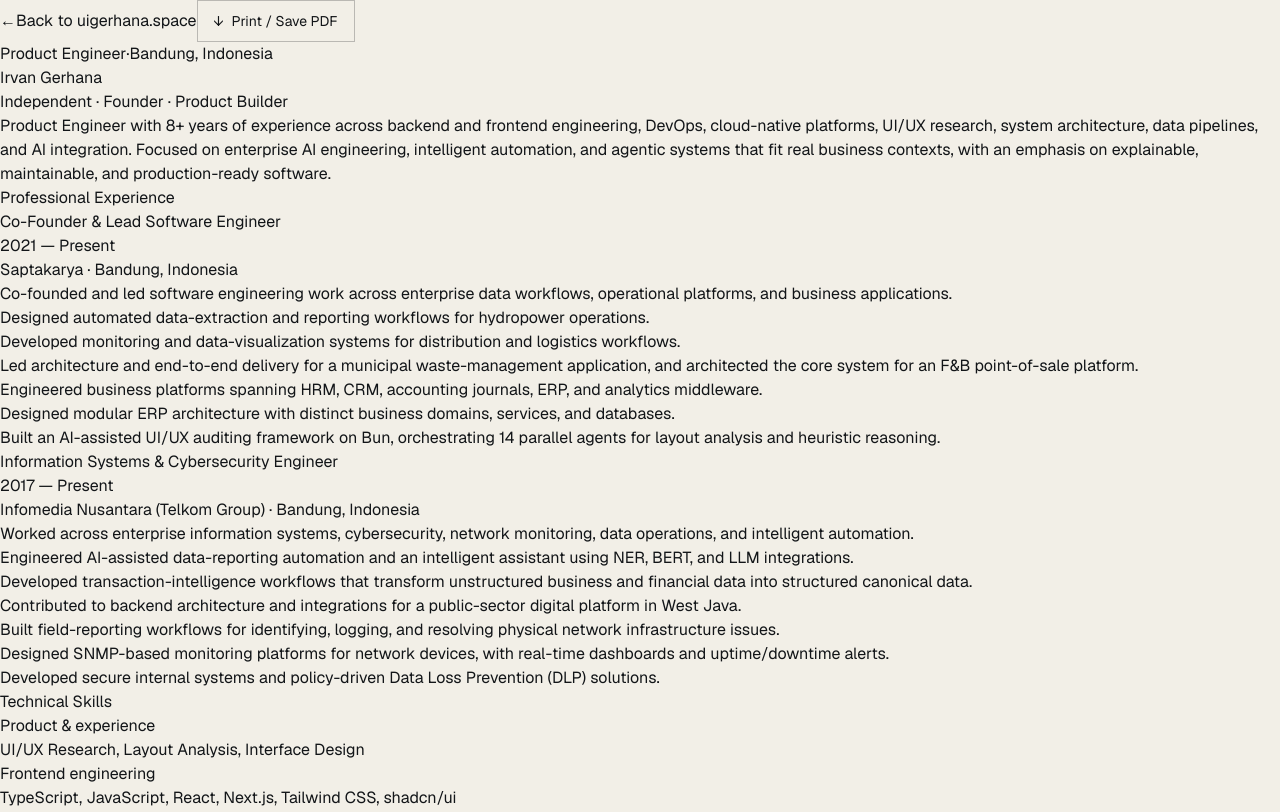
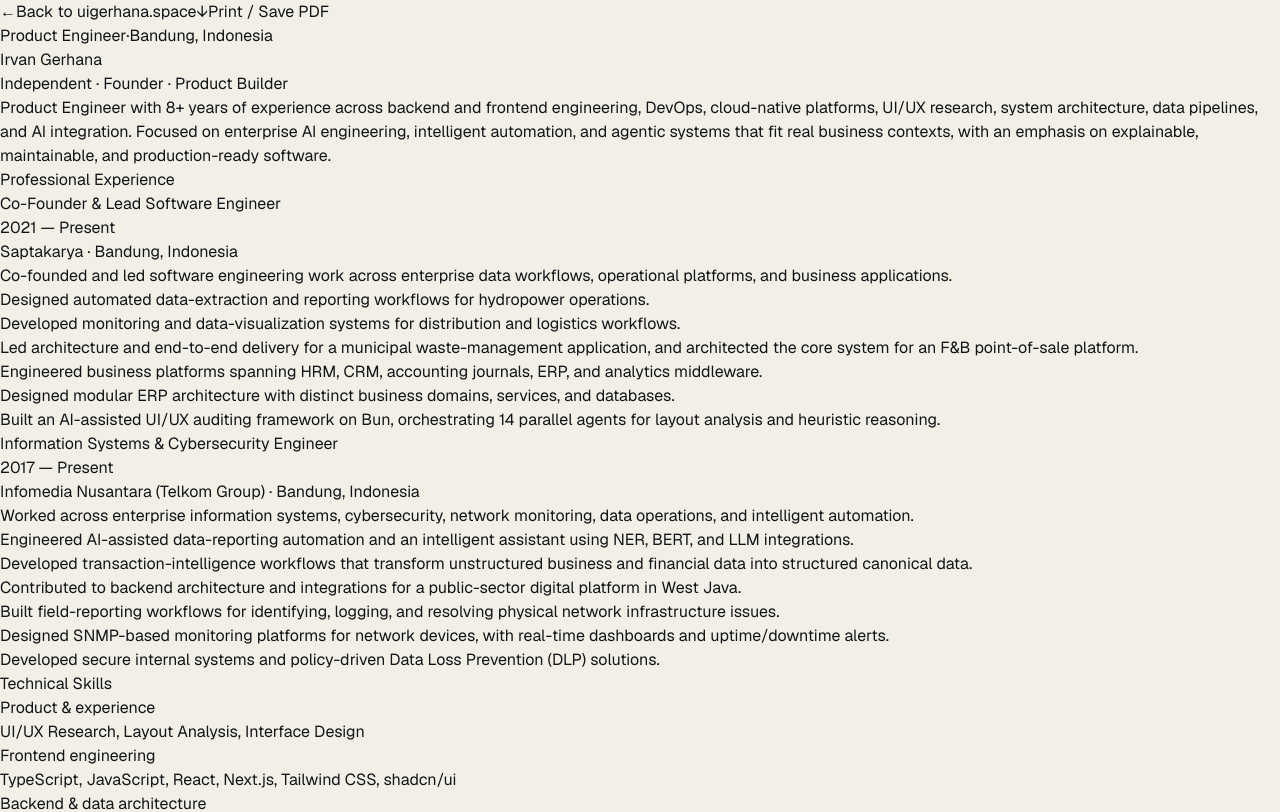
Before and after one commit to weexdayend/uigerhana-space, a Next.js app: page /cv in a window 1280 px wide. Shown: the top 812 px of the page. Built offline with nearby package versions, Linux system fonts and the light colour scheme.

Commit message:
style: align résumé print action with System Atlas

```diff
--- a/src/components/CvPrintButton.tsx
+++ b/src/components/CvPrintButton.tsx
@@ -2,8 +2,13 @@
 
 export function CvPrintButton() {
   return (
-    <button type="button" onClick={() => window.print()} className="no-print inline-flex items-center gap-2 border border-[#121518]/25 px-4 py-2.5 text-sm transition-colors hover:bg-[#121518] hover:text-[#f2efe7]">
-      <span aria-hidden="true">↓</span> Print / Save PDF
+    <button
+      className="resume-print-button"
+      type="button"
+      onClick={() => window.print()}
+    >
+      <span aria-hidden="true">↓</span>
+      Print / Save PDF
     </button>
   );
 }
```
